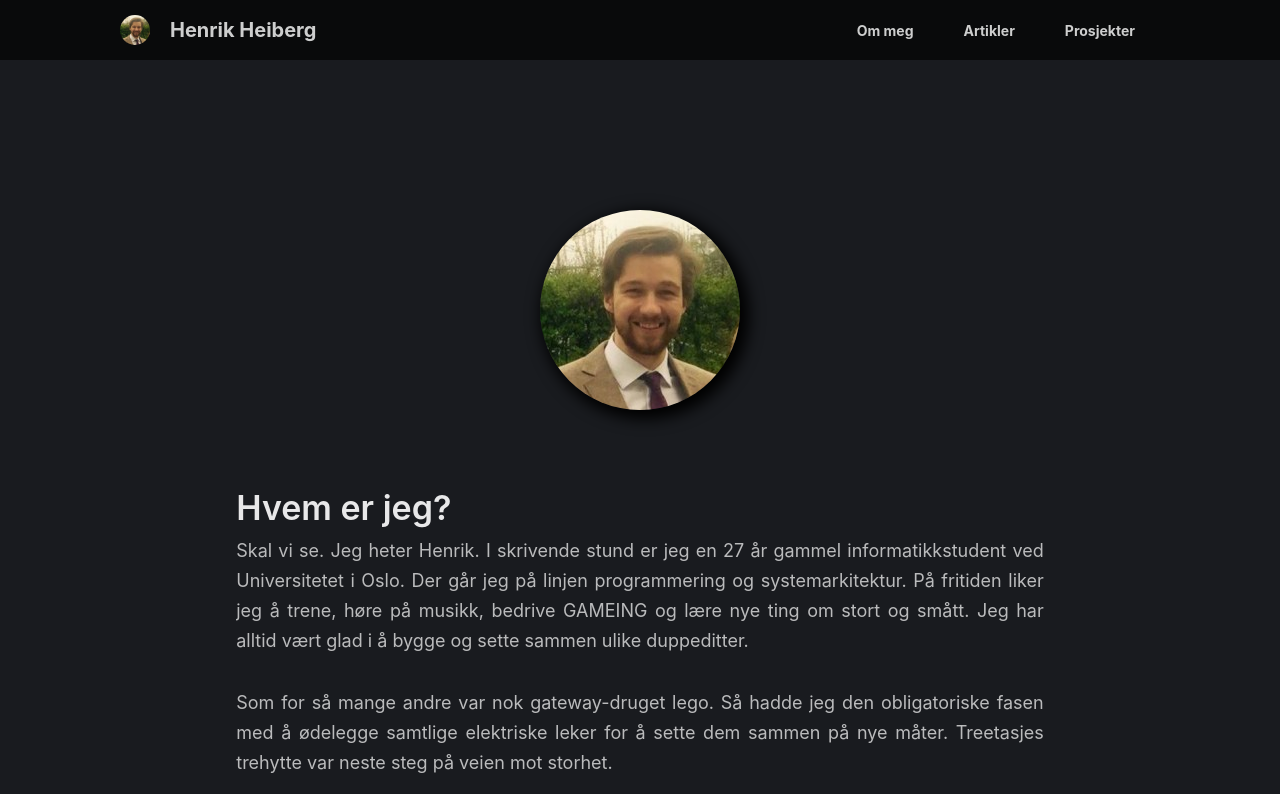
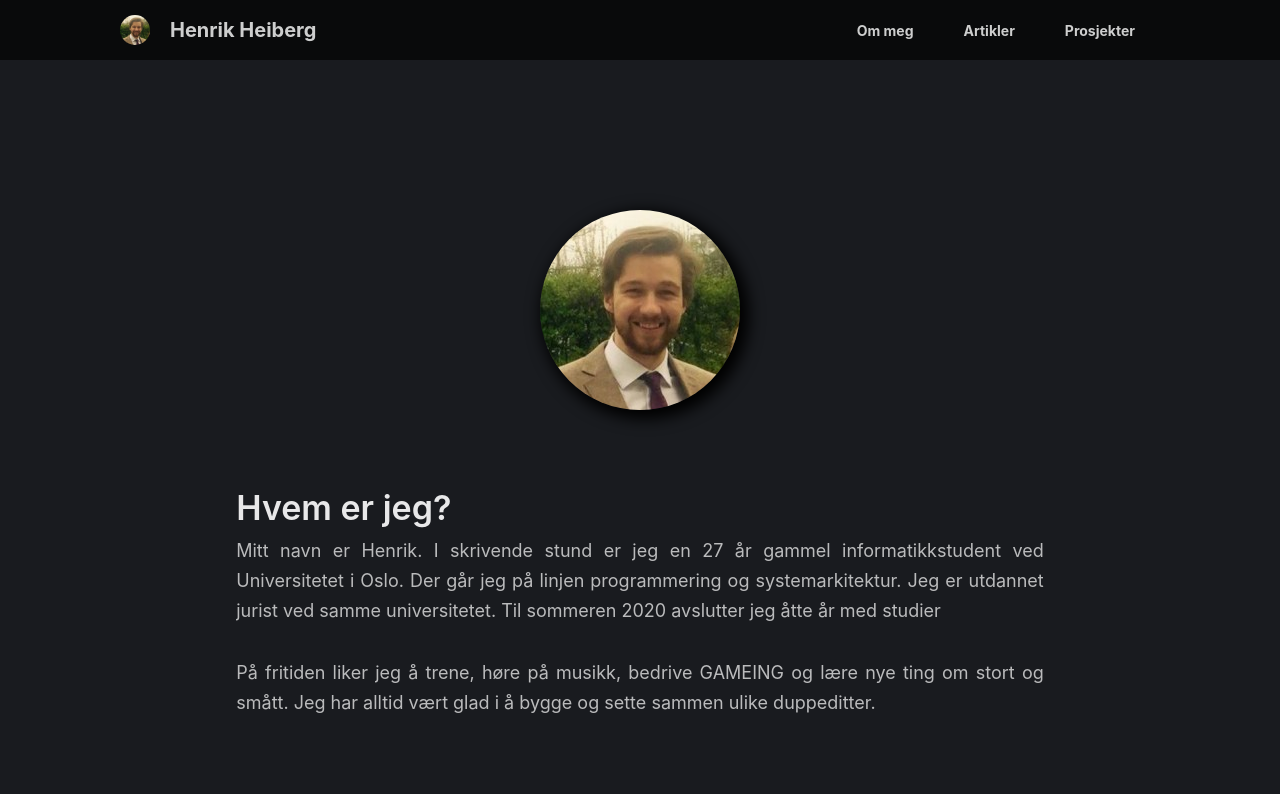
Before and after one commit to heiberik/heiberik.github.io, a React (Create React App) app: page /om-meg in a window 1280 px wide. Shown: the top 794 px of the page. Built offline with nearby package versions, Linux system fonts and the light colour scheme.

Commit message:
lagt til favicon

```diff
--- a/src/css/artikler.css
+++ b/src/css/artikler.css
@@ -117,7 +117,7 @@ a {
 
 .gallery {
   padding: 0 2rem;
-  margin-bottom: 200px;
+  margin-bottom: 50vh;
   -webkit-animation: fadein 1.5s; /* Safari, Chrome and Opera > 12.1 */
      -moz-animation: fadein 1.5s; /* Firefox < 16 */
       -ms-animation: fadein 1.5s; /* Internet Explorer */
--- a/src/css/footer.css
+++ b/src/css/footer.css
@@ -6,6 +6,7 @@
     display: flex;
     justify-content: space-between;
     background: rgb(15,17,21);
+
 }
 
 .footer p {
--- a/src/komponenter/sider/OmMeg.js
+++ b/src/komponenter/sider/OmMeg.js
@@ -16,19 +16,18 @@ const OmMeg = () => {
 
     					<h2>Hvem er jeg?</h2>
     					<p>
-    	                    Skal vi se. Jeg heter Henrik. I skrivende stund er jeg en 27 år gammel informatikkstudent
+    	                    Mitt navn er Henrik. I skrivende stund er jeg en 27 år gammel informatikkstudent
     	                    ved Universitetet i Oslo. Der går jeg på linjen programmering og systemarkitektur.
-    						På fritiden liker jeg å trene, høre på musikk, bedrive GAMEING og
+                            Jeg er utdannet jurist ved samme universitetet. Til sommeren 2020 avslutter jeg
+                            åtte år med studier
+                            <br /><br />
+
+                            På fritiden liker jeg å trene, høre på musikk, bedrive GAMEING og
     						lære nye ting om stort og smått.
     						Jeg har alltid vært glad i å bygge og sette sammen ulike duppeditter.
     						<br /><br />
 
 
-    						Som for så mange andre var
-    	                    nok gateway-druget lego. Så hadde jeg den obligatoriske fasen med å ødelegge
-    	                    samtlige elektriske leker for å sette dem sammen på nye måter.
-    	                    Treetasjes trehytte var neste steg på veien mot storhet.
-    	                    <br /><br />
     					</p>
 
 
```
Also changed, not shown: 1 other file (tests, documents, lock files or other folders).
